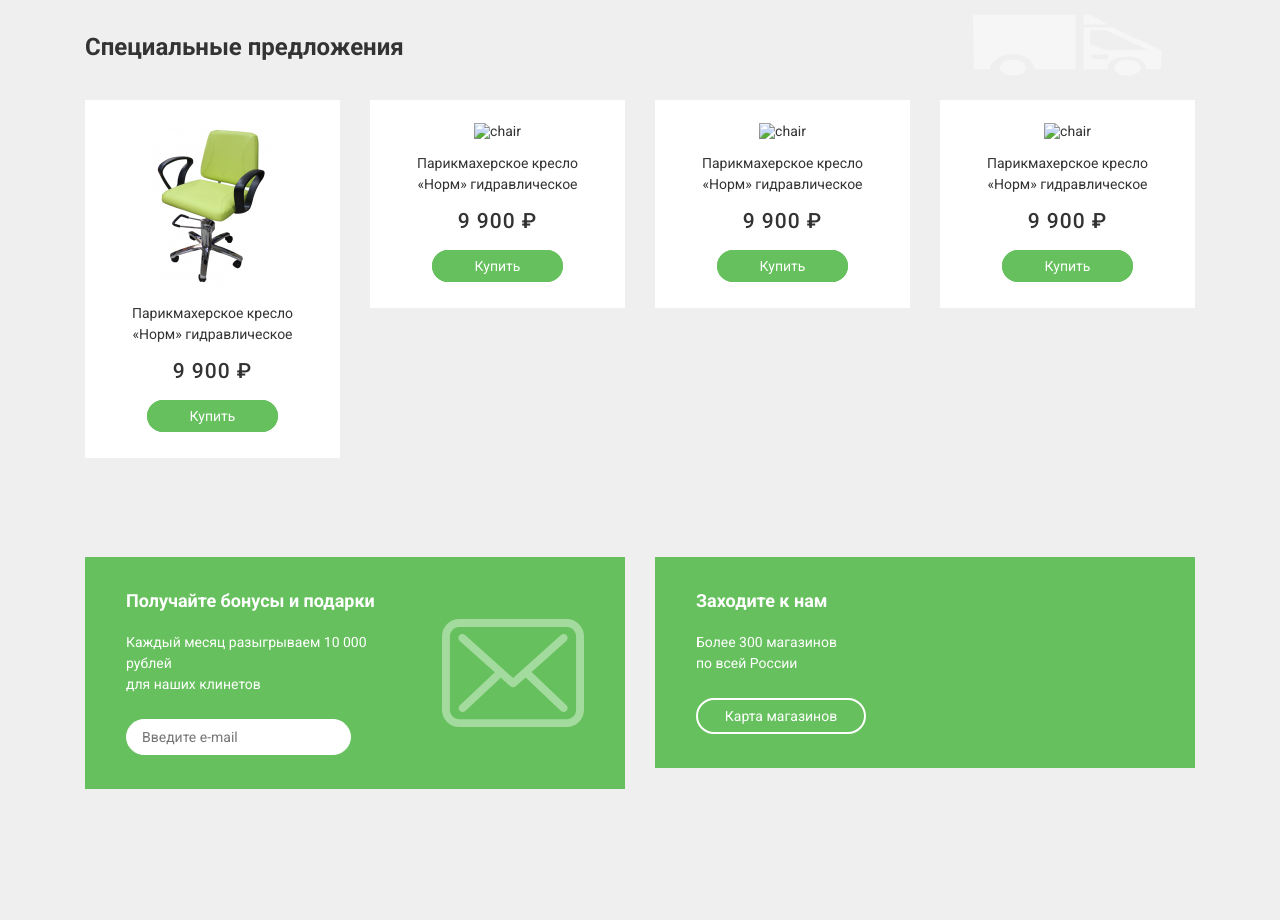
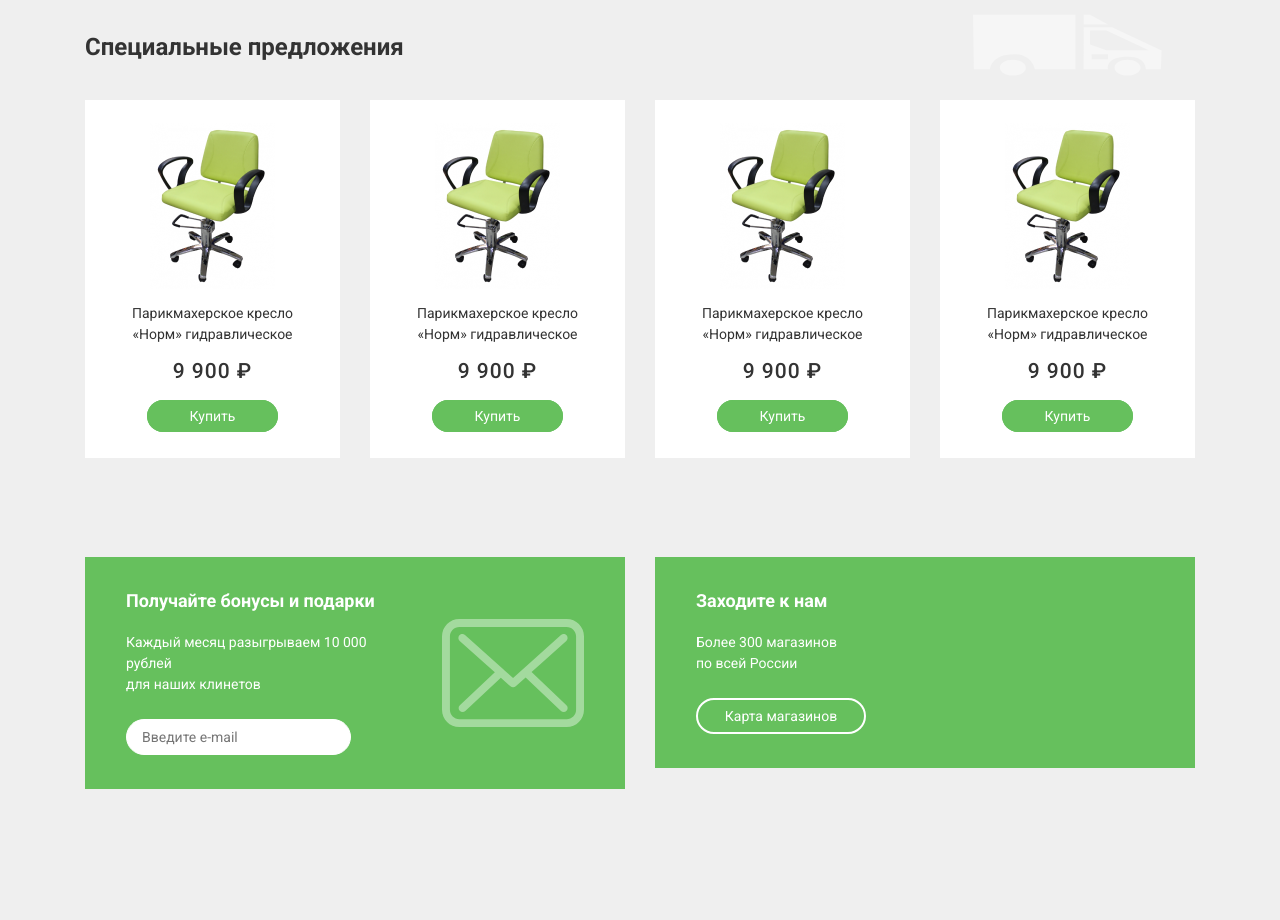
Before and after one commit to VasiliiTit/-, a plain HTML site: page index.html in a window 1280 px wide. Shown: the part 860-1780 px from the top of the page. Drawn offline with nearby package versions, Linux system fonts and the light colour scheme; the site is published under a folder, as on GitHub Pages, so addresses that start at the root find nothing; files whose address does not match are found by name.

Commit message:
Update index.html

```diff
--- a/index.html
+++ b/index.html
@@ -77,7 +77,7 @@
                 <div class="grid-item grid-item-catalog">
                     <div class="bg-white">
                         <div class="thumb">
-                            <img src="/img/chair.png" alt="chair">
+                            <img src="chair.png" alt="chair">
                         </div>
                         <p class="grid-title">Парикмахерское кресло «Норм» гидравлическое</p>
                         <p class="grid-price">9 900 ₽</p>
@@ -87,7 +87,7 @@
                 <div class="grid-item grid-item-catalog">
                     <div class="bg-white">
                         <div class="thumb">
-                            <img src="/img/chair.png" alt="chair">
+                            <img src="chair.png" alt="chair">
                         </div>
                         <p class="grid-title">Парикмахерское кресло «Норм» гидравлическое</p>
                         <p class="grid-price">9 900 ₽</p>
@@ -97,7 +97,7 @@
                 <div class="grid-item grid-item-catalog">
                     <div class="bg-white">
                         <div class="thumb">
-                            <img src="/img/chair.png" alt="chair">
+                            <img src="chair.png" alt="chair">
                         </div>
                         <p class="grid-title">Парикмахерское кресло «Норм» гидравлическое</p>
                         <p class="grid-price">9 900 ₽</p>
```
